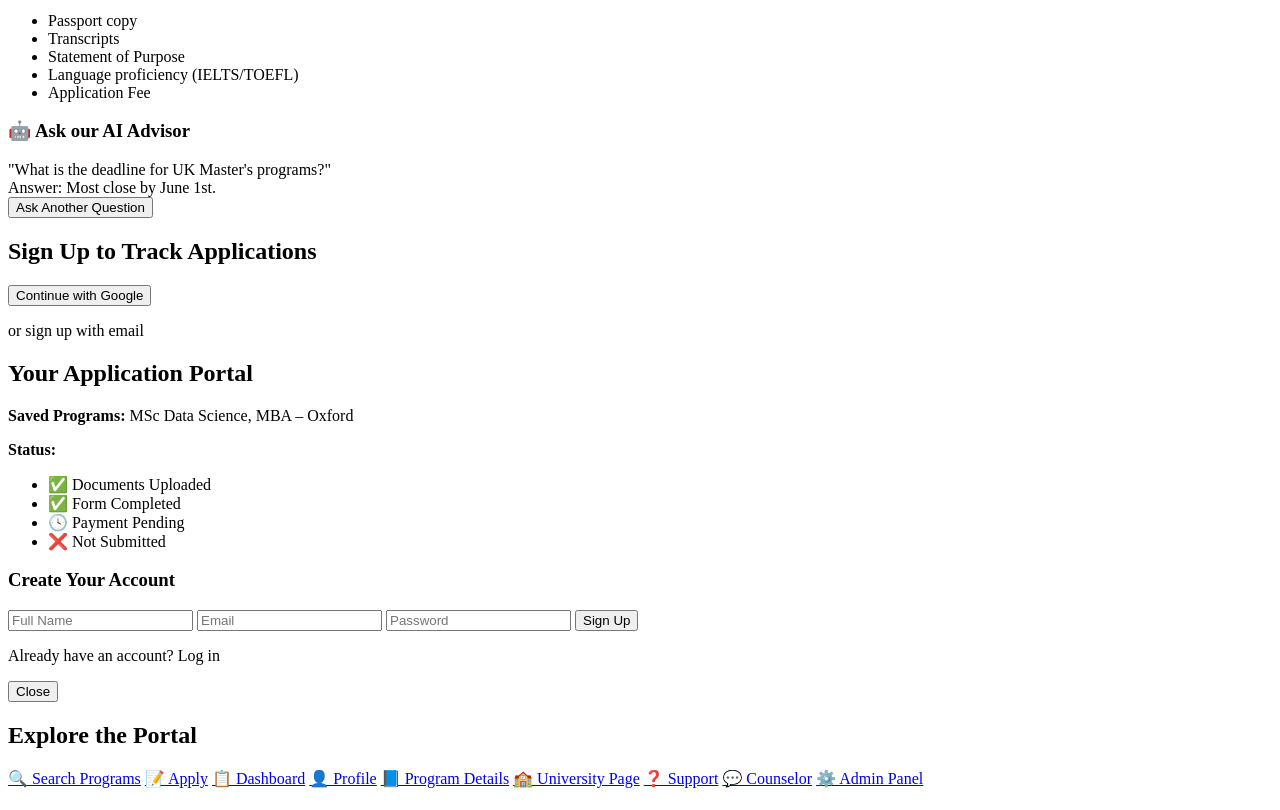
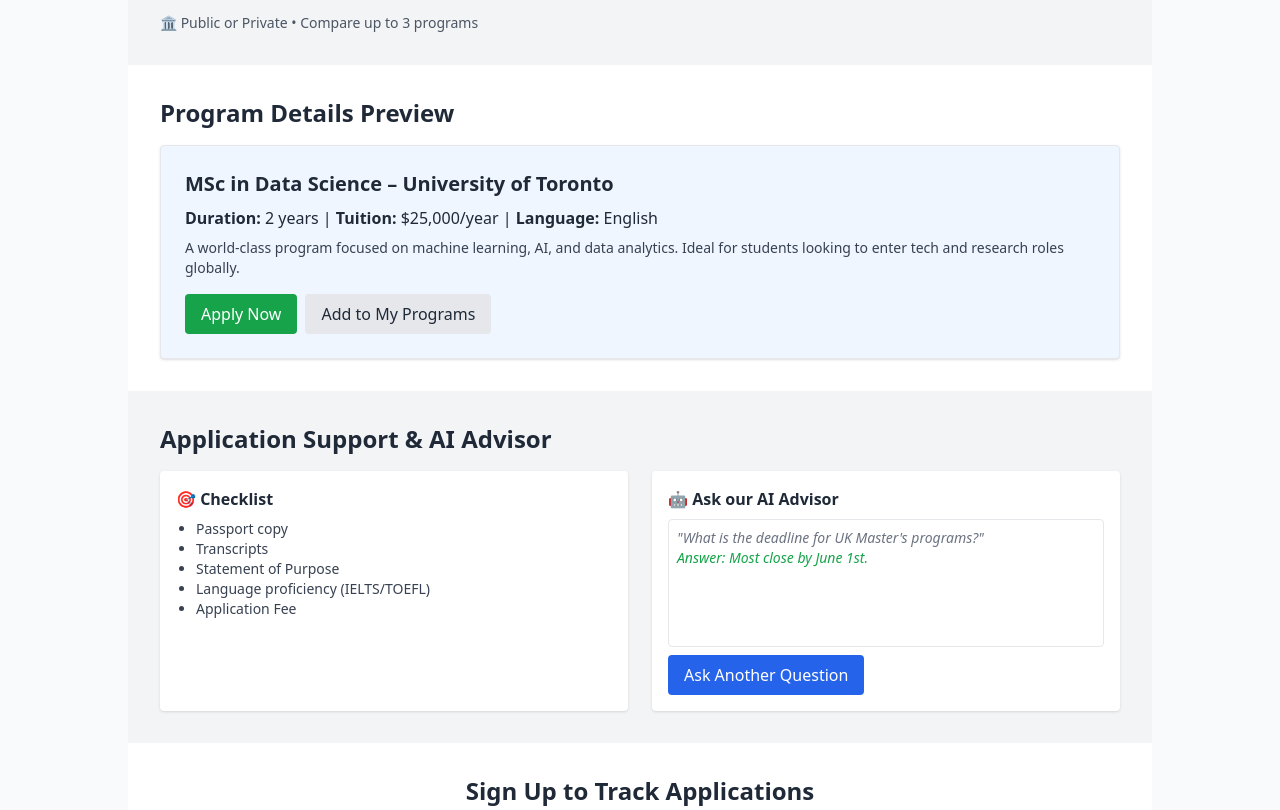
Before and after one commit to Speedy2904/Hjortur, a plain HTML site: page index.html in a window 1280 px wide. Shown: the part 705-1515 px from the top of the page. Drawn offline with nearby package versions, Linux system fonts and the light colour scheme.

Commit message:
Add files via upload

```diff
--- a/index.html
+++ b/index.html
@@ -1,13 +1,11 @@
-<link rel="manifest" href="manifest.json">
-<meta name="theme-color" content="#2563eb">
-<script>
-  if ('serviceWorker' in navigator) {
-    navigator.serviceWorker.register('service-worker.js')
-      .then(reg => console.log('Service Worker registered ✅'))
-      .catch(err => console.error('Service Worker failed', err));
-  }
-</script>
-
+<!DOCTYPE html>
+<html lang="en">
+<head>
+  <meta charset="UTF-8" />
+  <meta name="viewport" content="width=device-width, initial-scale=1.0"/>
+  <title>Student Recruitment Platform</title>
+  <script src="https://cdn.tailwindcss.com"></script>
+</head>
 <body class="bg-gray-50 text-gray-800">
 
   <!-- Hero Section -->
@@ -136,18 +134,3 @@
 
 </body>
 </html>
-<!-- Portal Navigation Grid -->
-<section class="text-center mt-10 px-4">
-  <h2 class="text-2xl font-bold mb-6">Explore the Portal</h2>
-  <div class="grid grid-cols-1 sm:grid-cols-2 md:grid-cols-3 gap-6 max-w-4xl mx-auto">
-    <a href="search.html" class="bg-blue-100 p-6 rounded hover:bg-blue-200 shadow">🔍 Search Programs</a>
-    <a href="apply.html" class="bg-green-100 p-6 rounded hover:bg-green-200 shadow">📝 Apply</a>
-    <a href="dashboardaa.html" class="bg-yellow-100 p-6 rounded hover:bg-yellow-200 shadow">📋 Dashboard</a>
-    <a href="profile.html" class="bg-purple-100 p-6 rounded hover:bg-purple-200 shadow">👤 Profile</a>
-    <a href="program.html" class="bg-pink-100 p-6 rounded hover:bg-pink-200 shadow">📘 Program Details</a>
-    <a href="university.html" class="bg-red-100 p-6 rounded hover:bg-red-200 shadow">🏫 University Page</a>
-    <a href="support.html" class="bg-indigo-100 p-6 rounded hover:bg-indigo-200 shadow">❓ Support</a>
-    <a href="counselor.html" class="bg-teal-100 p-6 rounded hover:bg-teal-200 shadow">💬 Counselor</a>
-    <a href="admin.html" class="bg-gray-200 p-6 rounded hover:bg-gray-300 shadow">⚙️ Admin Panel</a>
-  </div>
-</section>
```
